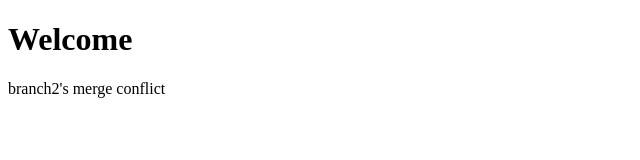
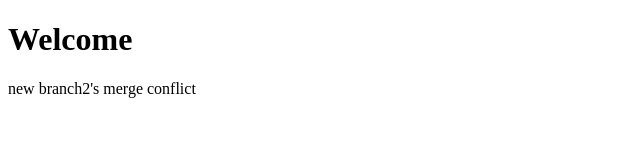
Before and after one commit to cps847group12/A1, a plain HTML site: page git_tst/index.html in a window 1280 px wide. Shown: the full height of the page, 0-640 px from the left. Drawn offline with Linux system fonts and the light colour scheme.

Commit message:
Create new merging conflict

```diff
--- a/git_tst/index.html
+++ b/git_tst/index.html
@@ -5,6 +5,6 @@
 </head>
 <body>
 <h1> Welcome</h1>
-<p>branch2's merge conflict</p>
+<p> new branch2's merge conflict</p>
 </body>
 </html>
```
